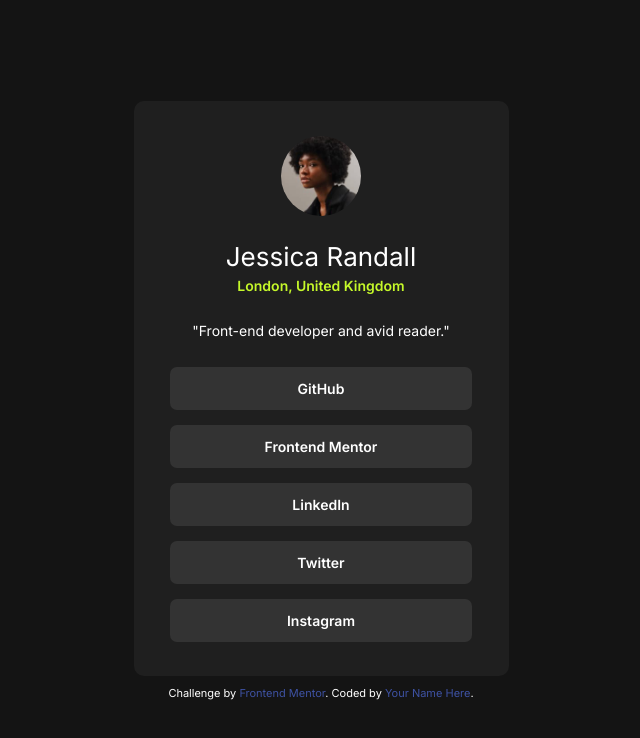
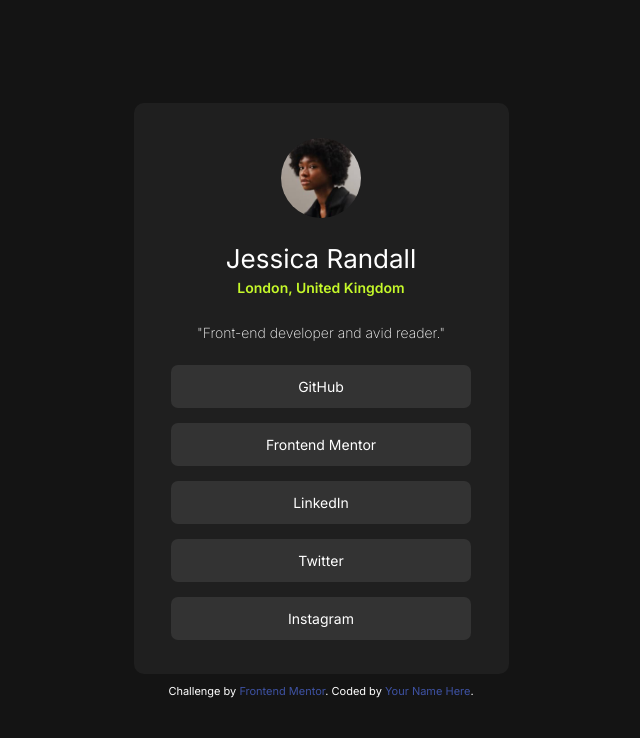
Before and after one commit to Sora-W-Erdnase/social-links-profile, a plain HTML site: page index.html in a window 1280 px wide. Shown: the whole page, without its empty margins (319-959 px from the left). Drawn offline with Linux system fonts and the light colour scheme.

Commit message:
challenge completed

```diff
--- a/index.html
+++ b/index.html
@@ -20,11 +20,11 @@
       <p class="location">London, United Kingdom</p>
       <p class="description">"Front-end developer and avid reader."</p>
         <ul>
-          <div class="link"><li><a href="#">GitHub</a></li></div>
-          <div class="link"><li><a href="#">Frontend Mentor</a></li></div>
-          <div class="link"><li><a href="#">LinkedIn</a></li></div>
-          <div class="link"><li><a href="#">Twitter</a></li></div>
-          <div class="link" id="last-link"><li><a href="#">Instagram</a></li></div>
+          <li><a href="#">GitHub</a></li>
+          <li><a href="#">Frontend Mentor</a></li>
+          <li><a href="#">LinkedIn</a></li>
+          <li><a href="#">Twitter</a></li>
+          <li><a id="last-link" href="#">Instagram</a></li>
         </ul>
     </div>
     <div class="attribution">
--- a/style.css
+++ b/style.css
@@ -57,6 +57,16 @@ a {
     color: white;
 }
 
+li a {
+    display: block;
+    margin-bottom: 15px;
+    background-color: var(--clr-grey);
+    padding: 13px 95px;
+    text-align: center;
+    border-radius: 7px;
+    transition: 0.2s;
+}
+
 h1 {
     font-weight: var(--fw-normal);
     font-size: 2.6rem;
@@ -92,6 +102,11 @@ h1 {
     font-weight: var(--fw-semi-bold);
 }
 
+.description {
+    font-weight: 200;
+    margin-bottom: 10px;
+}
+
 /* ids */
 
 #last-link {
@@ -100,14 +115,12 @@ h1 {
 
 /* hover */
 
-.link:hover {
+li a:hover {
     background-color: var(--clr-green);
-    transition: 0.2s;
+    transition: 0.4s;
+    color: black;
 }
 
-.link a:hover{
-    color: black;
-}
 
 /* Frontend Mentor */
 
```
